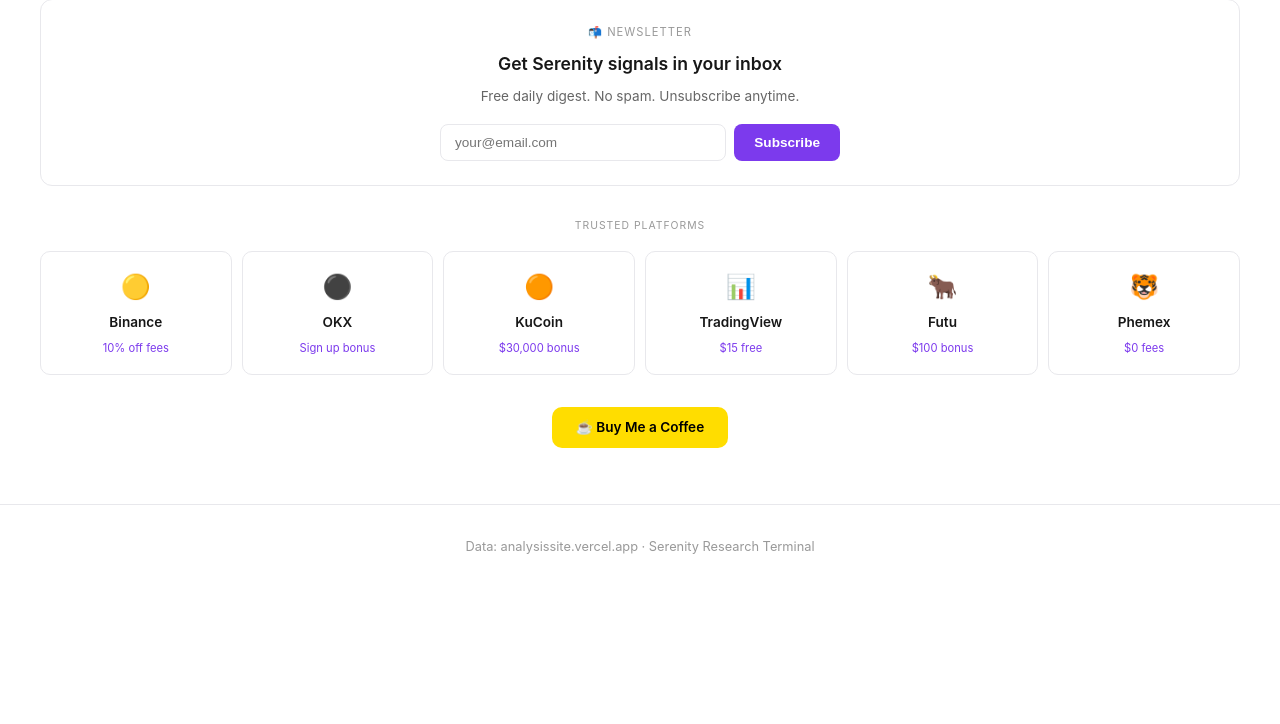
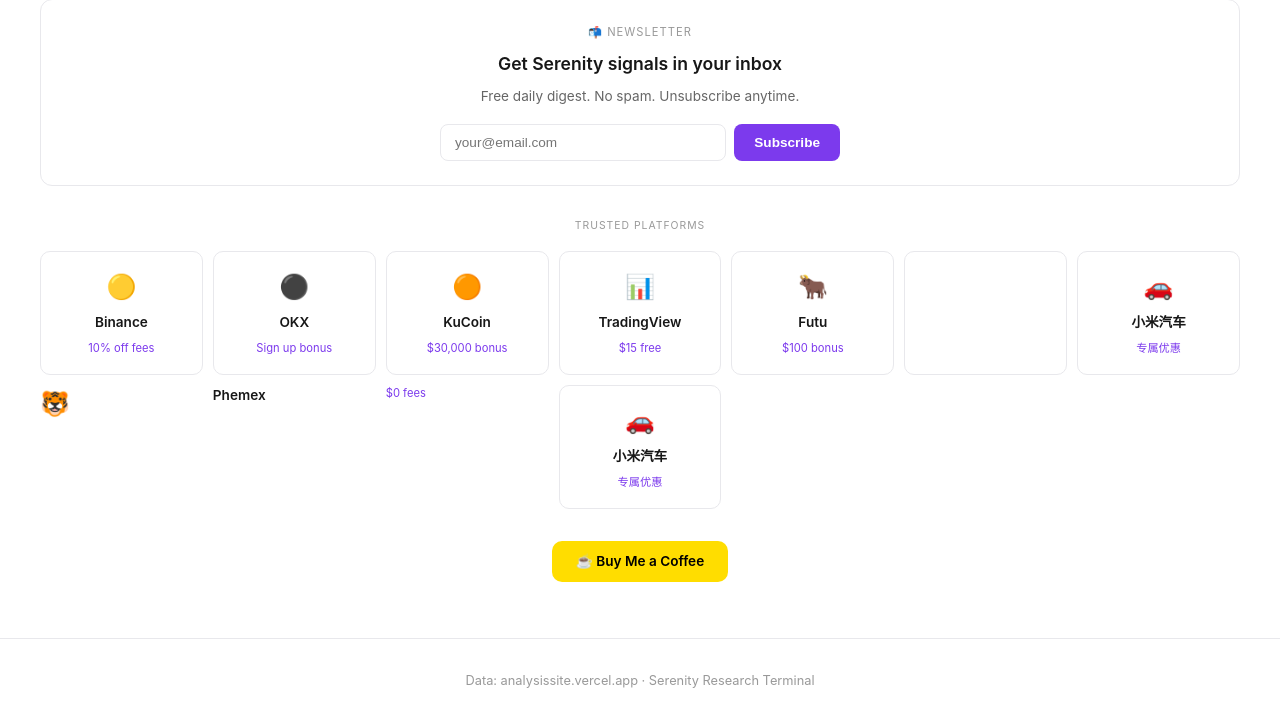
Before and after one commit to darkotan/trendpulse, a Flask app: page / in a window 1280 px wide. Shown: the part 4572-5296 px from the top of the page. Before the commit the page ends 5126 px from the top, so only its background shows below. Run offline with Flask 3, Linux system fonts and the light colour scheme.

Commit message:
feat: add Xiaomi car affiliate card (code OAVT7G)

```diff
--- a/templates/serenity_home.html
+++ b/templates/serenity_home.html
@@ -255,9 +255,19 @@ footer a:hover{color:var(--text-primary)}
     <span style="font-size:.7rem;color:var(--accent)">$100 bonus</span>
   </a>
   <a href="https://phemex.com/invitation?ref=DARKO" target="_blank" rel="nofollow sponsored" style="display:flex;flex-direction:column;align-items:center;gap:6px;padding:16px 12px;background:var(--bg-card);border:1px solid var(--border);border-radius:10px;text-decoration:none;color:var(--text);transition:all .2s">
+  <a href="https://www.xiaomiev.com/invitation?code=OAVT7G" target="_blank" rel="nofollow sponsored" style="display:flex;flex-direction:column;align-items:center;gap:6px;padding:16px 12px;background:var(--bg-card);border:1px solid var(--border);border-radius:10px;text-decoration:none;color:var(--text);transition:all .2s">
+    <span style="font-size:1.5rem">🚗</span>
+    <span style="font-weight:600;font-size:.85rem">小米汽车</span>
+    <span style="font-size:.7rem;color:var(--accent)">专属优惠</span>
+  </a>
     <span style="font-size:1.5rem">🐯</span>
     <span style="font-weight:600;font-size:.85rem">Phemex</span>
     <span style="font-size:.7rem;color:var(--accent)">$0 fees</span>
+  </a>
+  <a href="https://www.xiaomiev.com/invitation?code=OAVT7G" target="_blank" rel="nofollow sponsored" style="display:flex;flex-direction:column;align-items:center;gap:6px;padding:16px 12px;background:var(--bg-card);border:1px solid var(--border);border-radius:10px;text-decoration:none;color:var(--text);transition:all .2s">
+    <span style="font-size:1.5rem">🚗</span>
+    <span style="font-weight:600;font-size:.85rem">小米汽车</span>
+    <span style="font-size:.7rem;color:var(--accent)">专属优惠</span>
   </a>
 </div>
 
```
